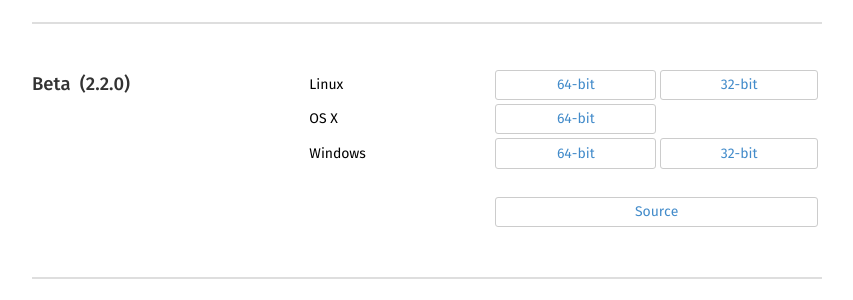
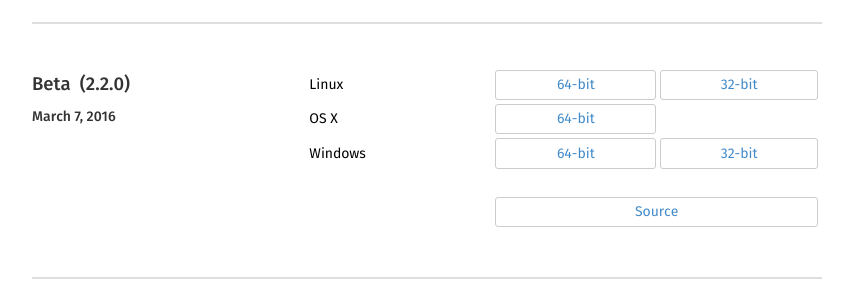
Before and after one commit to CellProfiler/cellprofiler.github.com-backup, a Jekyll site: the page built from releases/index.html, in a window 1280 px wide. Shown: the part 298-598 px from the top of the page, without its empty margins (213-1066 px from the left). Built offline with Jekyll 4.4.1, drawn with Linux system fonts in a browser that asks for light colours.

Commit message:
Update index.html

```diff
--- a/releases/index.html
+++ b/releases/index.html
@@ -50,7 +50,7 @@ redirect_from: "/cgi-bin/"
   <div class="col-md-4 side-header">
     <h2 id="beta">Beta&nbsp; (2.2.0)</span></h2>
 
-    <p>&nbsp;</p>
+    <h3>March 7, 2016</h3>
   </div>
 
   <div class="col-md-8">
```
